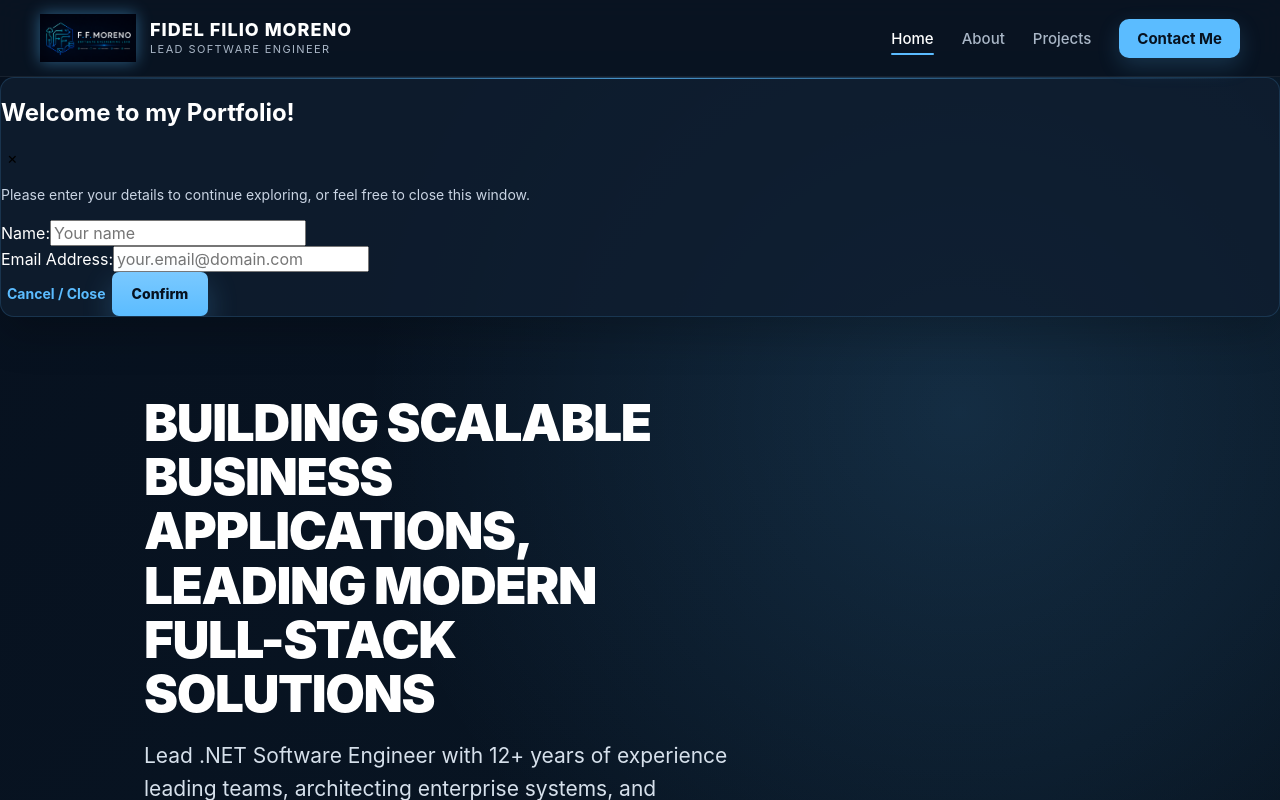
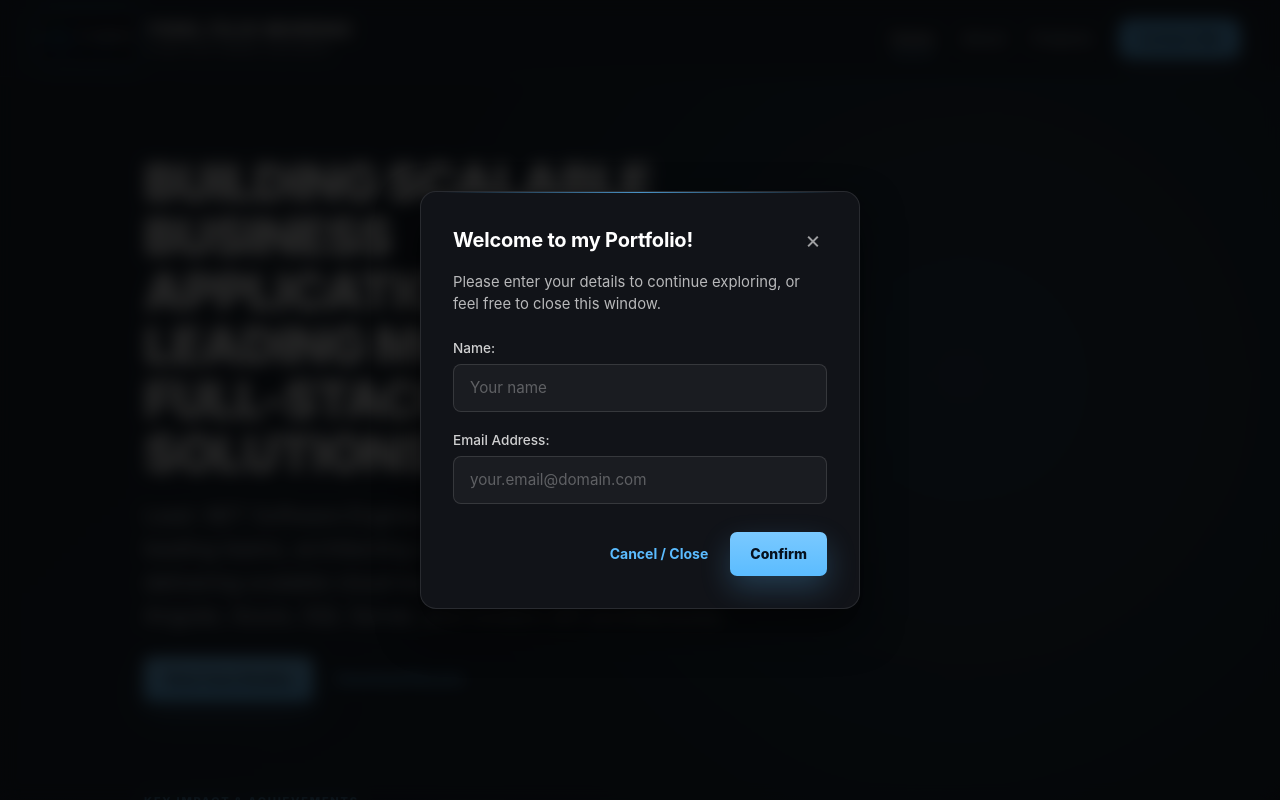
Before and after one commit to soyfidelfm/Portfolio, an Angular app: page / in a window 1280 px wide. Shown: the top 800 px of the page. Built offline with nearby package versions, Linux system fonts and the light colour scheme; no server answers.

Commit message:
scss for popup

```diff
--- a/src/app/pages/home/home.scss
+++ b/src/app/pages/home/home.scss
@@ -174,6 +174,126 @@
 .projects-section__title {
   margin-bottom: 30px;
 }
+.welcome-modal-overlay {
+  position: fixed;
+  top: 0;
+  left: 0;
+  width: 100vw;
+  height: 100vh;
+  background: rgba(5, 5, 5, 0.85);
+  backdrop-filter: blur(8px);
+  display: flex;
+  justify-content: center;
+  align-items: center;
+  z-index: 10000;
+  animation: fadeIn 0.3s ease-out;
+}
+
+.welcome-modal {
+  width: 100%;
+  max-width: 440px;
+  margin: 1rem;
+  padding: 2rem;
+  border-radius: 16px;
+  position: relative;
+  background: #111318;
+  border: 1px solid rgba(255, 255, 255, 0.1);
+  box-shadow: 0 20px 40px rgba(0, 0, 0, 0.6);
+  animation: scaleUp 0.3s cubic-bezier(0.16, 1, 0.3, 1);
+
+  .modal-header {
+    display: flex;
+    justify-content: space-between;
+    align-items: center;
+    margin-bottom: 1rem;
+
+    h2 {
+      font-size: 1.25rem;
+      font-weight: 700;
+      color: #ffffff;
+      letter-spacing: -0.01em;
+      margin: 0;
+    }
+
+    .close-btn {
+      background: transparent;
+      border: none;
+      color: rgba(255, 255, 255, 0.6);
+      font-size: 1.5rem;
+      cursor: pointer;
+      transition: color 0.2s;
+
+      &:hover {
+        color: #ffffff;
+      }
+    }
+  }
+
+  .body-small {
+    color: rgba(255, 255, 255, 0.7);
+    font-size: 0.925rem;
+    line-height: 1.5;
+    margin-bottom: 1.5rem;
+  }
+
+  .modal-form {
+    display: flex;
+    flex-direction: column;
+    gap: 1.25rem;
+
+    .form-group {
+      display: flex;
+      flex-direction: column;
+      gap: 0.5rem;
+
+      label {
+        font-size: 0.85rem;
+        font-weight: 500;
+        color: rgba(255, 255, 255, 0.8);
+      }
+
+      .form-input {
+        width: 100%;
+        padding: 0.85rem 1rem;
+        background: rgba(255, 255, 255, 0.04);
+        border: 1px solid rgba(255, 255, 255, 0.12);
+        border-radius: 8px;
+        color: #ffffff;
+        font-size: 0.95rem;
+        transition: all 0.2s ease;
+
+        &::placeholder {
+          color: rgba(255, 255, 255, 0.3);
+        }
+
+        &:focus {
+          outline: none;
+          border-color: #3b82f6;
+          background: rgba(255, 255, 255, 0.07);
+          box-shadow: 0 0 0 3px rgba(59, 130, 246, 0.2);
+        }
+      }
+    }
+
+    .modal-actions {
+      display: flex;
+      justify-content: flex-end;
+      align-items: center;
+      gap: 1rem;
+      margin-top: 0.5rem;
+    }
+  }
+}
+
+@keyframes fadeIn {
+  from { opacity: 0; }
+  to { opacity: 1; }
+}
+
+@keyframes scaleUp {
+  from { transform: scale(0.95); opacity: 0; }
+  to { transform: scale(1); opacity: 1; }
+}
 
 /* RESPONSIVE */
 
```
